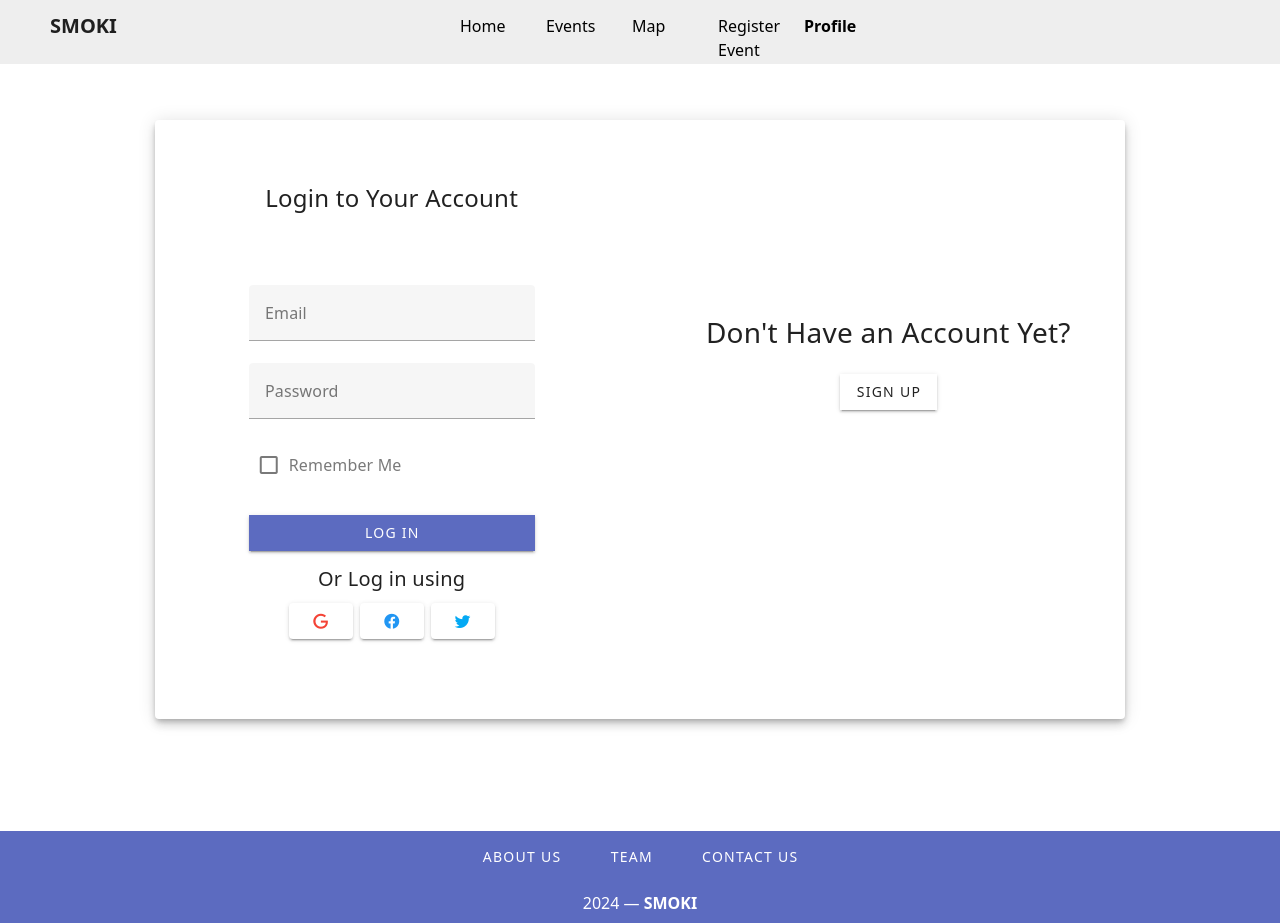
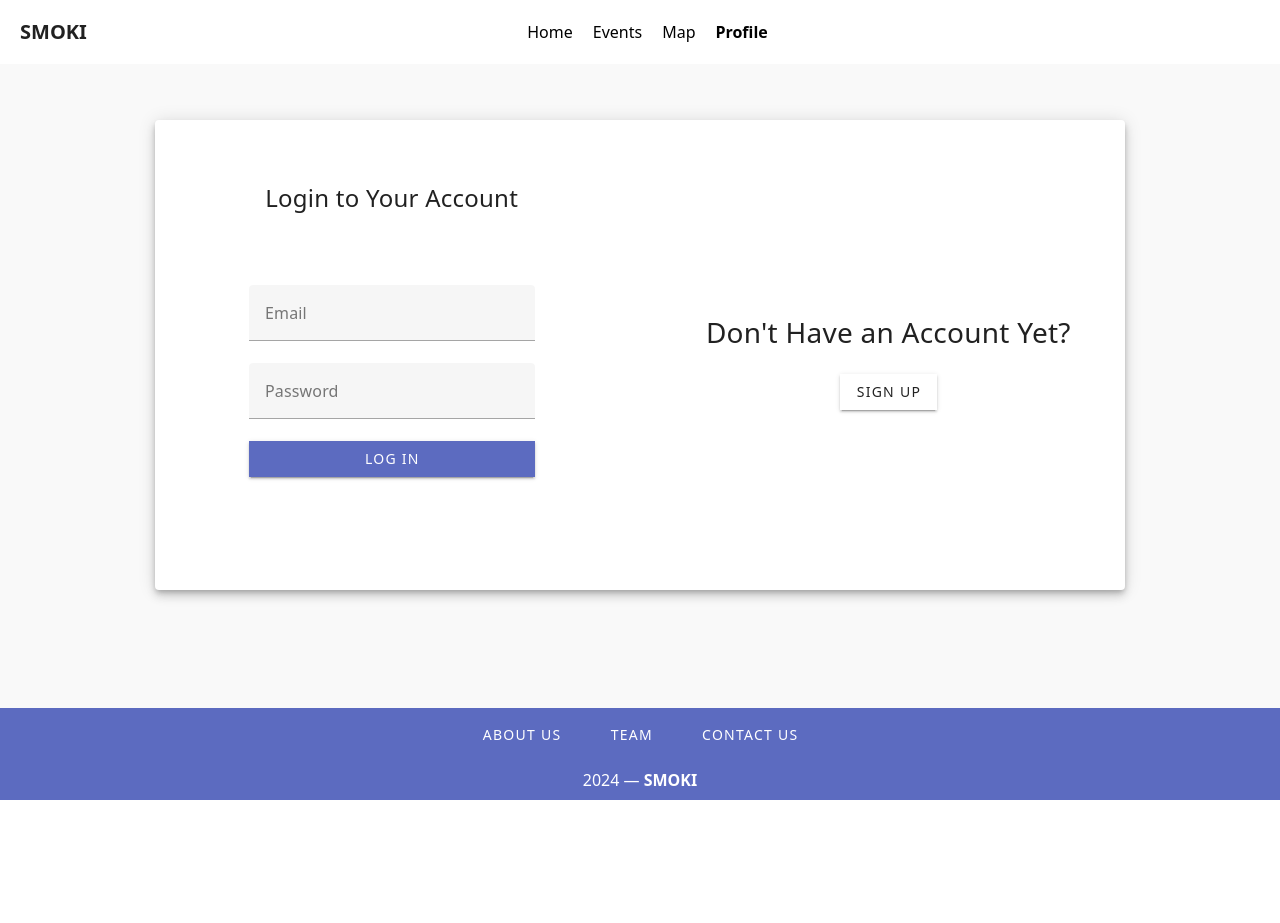
Before and after one commit to FallyRaphael/SMOKI, a Vue app: page /profile in a window 1280 px wide. After the commit the page ends 800 px from the top, so only its background shows below. Built offline with nearby package versions, Linux system fonts and the light colour scheme.

Commit message:
style: Update background color of main content and footer
add custom navbar when logged in

```diff
--- a/index.html
+++ b/index.html
@@ -11,3 +11,10 @@
     <script type="module" src="/src/main.js"></script>
   </body>
 </html>
+
+
+<style>
+  #app {
+    background-color: rebeccapurple;
+  }
+</style>
--- a/package.json
+++ b/package.json
@@ -15,7 +15,7 @@
     "@vue-leaflet/vue-leaflet": "^0.10.1",
     "@vuelidate/core": "^2.0.3",
     "@vuelidate/validators": "^2.0.4",
-    "axios": "^1.6.8",
+    "axios": "^1.7.2",
     "bootstrap": "^5.3.3",
     "leaflet": "^1.9.4",
     "loadash": "^1.0.0",
@@ -24,7 +24,8 @@
     "vue-router": "^4.3.2",
     "vue3-leaflet": "^1.0.48",
     "vuetify": "^3.6.5",
-    "vuex": "^4.0.2"
+    "vuex": "^4.1.0",
+    "vuex-persistedstate": "^4.1.0"
   },
   "devDependencies": {
     "@fortawesome/fontawesome-free": "^6.5.2",
--- a/src/App.vue
+++ b/src/App.vue
@@ -1,7 +1,7 @@
 <template>
     <v-app>
-        <v-main>
-            <navBar></navBar>
+        <navBar></navBar>
+        <v-main class="main-content">
             <Router-view></Router-view>
         </v-main>
         <app-footer> </app-footer>
@@ -22,24 +22,14 @@ export default {
         return {
             activePage: 0,
             useDarkNav: false,
-            pages: [
-                {
-                    link: { text: "Home", url: "index.html" },
-                    pageTitle: "Home Page",
-                    content: "This is the home content",
-                },
-                {
-                    link: { text: "About", url: "about.html" },
-                    pageTitle: "About Page",
-                    content: "This is the About content",
-                },
-                {
-                    link: { text: "Contact", url: "contact.html" },
-                    pageTitle: "Contact Page",
-                    content: "This is the Contact content",
-                },
-            ],
         };
     },
 }
 </script>
+
+<style>
+.main-content {
+  background-color: #f9f9f9;
+}
+
+</style>
--- a/src/components/AppFooter.vue
+++ b/src/components/AppFooter.vue
@@ -67,6 +67,10 @@
 .footer-stick-to-bottom {
   width: 100%;
 }
+
+.pa-4 {
+  background-color: #f9f9f9;
+}
 </style>
 
 <script>
--- a/src/components/AppProfile.vue
+++ b/src/components/AppProfile.vue
@@ -16,24 +16,7 @@
                           autocomplete="false" class="mt-16" />
                         <v-text-field label="Password" v-model="loginUser.password" outlined dense color="blue"
                           autocomplete="false" type="password" />
-                        <v-row>
-                          <v-col cols="12" sm="7">
-                            <v-checkbox label="Remember Me" class="mt-n1" color="blue"></v-checkbox>
-                          </v-col>
-                        </v-row>
                         <v-btn color="#5c6bc0" dark block tile @click="login">Log in</v-btn>
-                        <h5 class="text-center grey--text mt-4 mb-3">Or Log in using</h5>
-                        <div class="d-flex justify-space-between align-center mx-10 mb-16">
-                          <v-btn depressed outlined color="light-grey">
-                            <v-icon color="red">mdi-google</v-icon>
-                          </v-btn>
-                          <v-btn depressed outlined color="light-grey">
-                            <v-icon color="blue">mdi-facebook</v-icon>
-                          </v-btn>
-                          <v-btn depressed outlined color="light-grey">
-                            <v-icon color="light-blue lighten-3">mdi-twitter</v-icon>
-                          </v-btn>
-                        </div>
                       </v-col>
                     </v-row>
                   </v-card-text>
@@ -67,7 +50,7 @@
                   <v-card-text class="mt-12">
                     <h4 class="text-center">Sign Up for an Account</h4>
                     <h6 class="text-center grey--text">
-                      Let's get you all set up so you can start creating your first onboarding experience
+                      Let's get you all set up so you can start creating your first event!
                     </h6>
                     <v-row align="center" justify="center">
                       <v-col cols="12" sm="8">
@@ -86,18 +69,6 @@
                         <v-text-field label="Password" v-model="user.password" type="password" outlined dense
                           color="blue" autocomplete="false" />
                         <v-btn color="blue" dark block tile @click="register">Sign up</v-btn>
-                        <h5 class="text-center grey--text mt-4 mb-3">Or Sign up using</h5>
-                        <div class="d-flex justify-space-between align-center mx-10 mb-11">
-                          <v-btn depressed outlined color="light-grey">
-                            <v-icon color="red">mdi-google</v-icon>
-                          </v-btn>
-                          <v-btn depressed outlined color="light-grey">
-                            <v-icon color="blue">mdi-facebook</v-icon>
-                          </v-btn>
-                          <v-btn depressed outlined color="light-grey">
-                            <v-icon color="light-blue lighten-3">mdi-twitter</v-icon>
-                          </v-btn>
-                        </div>
                       </v-col>
                     </v-row>
                   </v-card-text>
@@ -160,8 +131,8 @@ export default {
         // eslint-disable-next-line no-unused-vars
         const response = await AuthService.register(this.user);
         alert('Registration successful');
-        this.reloadRoute();
-        this.$router.push('/profile'); // Redirect to login page after successful registration
+        this.step = 1;
+        this.$router.push({ name: 'Profile'}); // Redirect to login page after successful registration
       } catch (error) {
         if (error.response && error.response.status === 409) {
           alert('Email already exists!');
--- a/src/components/NavBar.vue
+++ b/src/components/NavBar.vue
@@ -1,18 +1,22 @@
 <template>
   <div>
-    <v-toolbar bg-indigo-darken-1>
-      <div class="grid">
-        <v-toolbar-title class="grow"><strong>SMOKI</strong></v-toolbar-title>
-        <div class="grid2">
-          <router-link :to="{name: 'Home'}" class="custom-router-link">Home</router-link>
-          <router-link :to="{name: 'Events'}" class="custom-router-link">Events</router-link>
-          <router-link :to="{name: 'Map'}" class="custom-router-link">Map</router-link>
-          <router-link :to="{name: 'EventRegister'}" class="custom-router-link">Register Event</router-link>
-          <router-link v-if="!isAuthenticated" :to="{name: 'Profile'}" class="custom-router-link">Profile</router-link>
-          <router-link v-if="isAuthenticated" @click="logout" :to="{name: 'Logout'}" class="custom-router-link">Logout</router-link>
+    <v-toolbar>
+      <v-toolbar-title class="grow"><strong>SMOKI</strong></v-toolbar-title>
+      <v-spacer></v-spacer>
+      <div class="nav-container">
+        <div class="nav-links">
+          <router-link :to="{ name: 'Home' }" class="custom-router-link">Home</router-link>
+          <router-link :to="{ name: 'Events' }" class="custom-router-link">Events</router-link>
+          <router-link :to="{ name: 'Map' }" class="custom-router-link">Map</router-link>
+          <router-link v-if="isAuthenticated" :to="{ name: 'EventRegister' }" class="custom-router-link">Register
+            Event</router-link>
+          <router-link v-if="!isAuthenticated" :to="{ name: 'Profile' }"
+            class="custom-router-link">Profile</router-link>
+          <router-link v-if="isAuthenticated" @click="logout" :to="{ name: 'Logout' }"
+            class="custom-router-link">Logout</router-link>
         </div>
-        <v-spacer></v-spacer>
       </div>
+      <v-spacer></v-spacer>
     </v-toolbar>
   </div>
 </template>
@@ -43,21 +47,21 @@ export default {
 </script>
 
 <style scoped>
-.grid {
-  display: grid;
-  grid-template-columns: 1fr 1fr 1fr;
-  grid-template-rows: auto;
-  margin-top: 10px;
-  margin-left: 50px;
-
+ .v-toolbar {
+  background-color: white;
+  width: 80% !important;
 }
 
-.grid2 {
-  display: grid;
-  grid-template-columns: 1fr 1fr 1fr 1fr 1fr;
-  grid-template-rows: auto;
-  grid-gap: 20px;
-  margin-top: 2px;
+.nav-container {
+  display: flex;
+  justify-content: center;
+  flex: 1;
+}
+
+.nav-links {
+  display: flex;
+  align-items: center;
+  gap: 20px;
 }
 
 .custom-router-link {
@@ -71,7 +75,6 @@ export default {
   color: #5C6BC0;
 }
 
-
 .router-link-active {
   font-weight: bold;
 }
```
Also changed, not shown: 2 other files (tests, documents, lock files or other folders).
